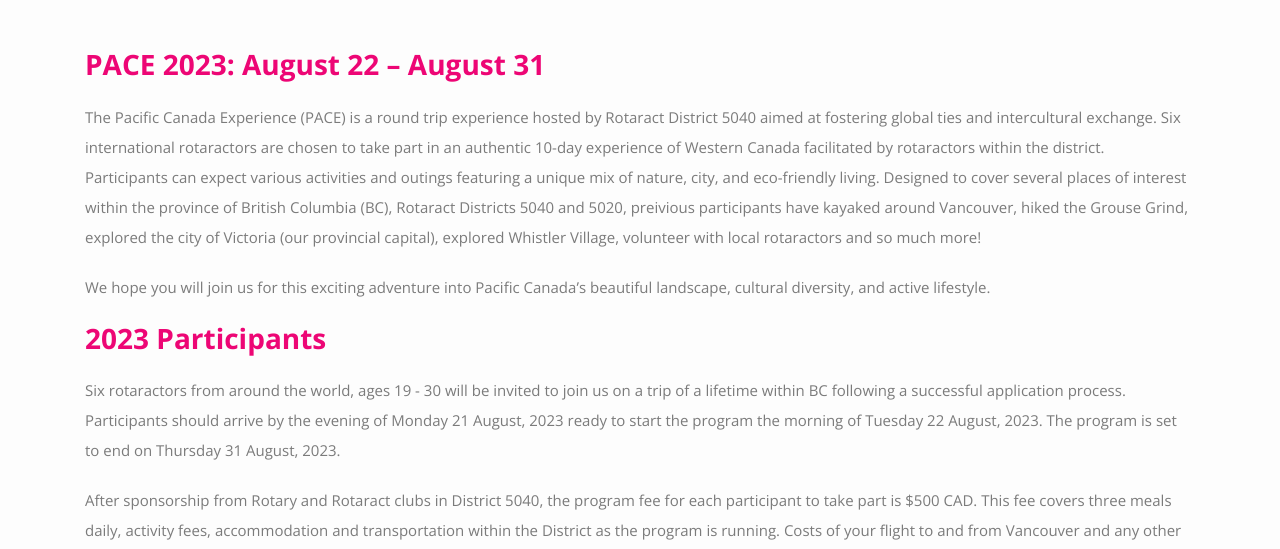
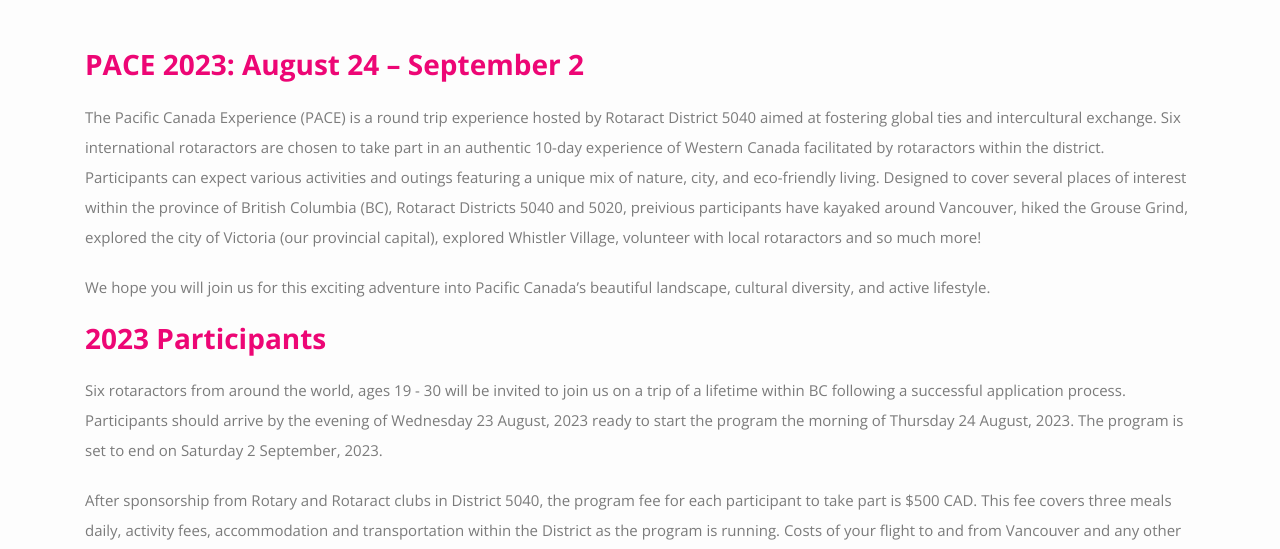
Before and after one commit to rotaract5040/rotaract5040.github.io, a Jekyll site: the page built from _pace/current_year.md, in a window 1280 px wide. Shown: the part 672-1221 px from the top of the page. Built offline with Jekyll 4.4.1, drawn with Linux system fonts in a browser that asks for light colours; nearby versions of some CDN libraries; Markdown is read by kramdown in place of the engine named in the settings.

Commit message:
Update current_year.md

```diff
--- a/_pace/current_year.md
+++ b/_pace/current_year.md
@@ -5,7 +5,7 @@
 header_image: /assets/images/EY_2017-08-26_PACE-Trip_N0073.jpg
 header_image_description: Our 2017 PACE group in Victoria
 ---
-### PACE 2023: August 22 – August 31
+### PACE 2023: August 24 – September 2
 
 The Pacific Canada Experience (PACE) is a round trip experience hosted by Rotaract District 5040 aimed at fostering global ties and intercultural exchange. Six international rotaractors are chosen to take part in an authentic 10-day experience of Western Canada facilitated by rotaractors within the district.
 Participants can expect various activities and outings featuring a unique mix of nature, city, and eco-friendly living. Designed to cover several places of interest within the province of British Columbia (BC), Rotaract Districts 5040 and 5020,  preivious participants have kayaked around Vancouver,  hiked the Grouse Grind, explored the city of Victoria (our provincial capital), explored Whistler Village, volunteer with local rotaractors and so much more!
@@ -14,7 +14,7 @@
 
 ### 2023 Participants
 
-Six rotaractors from around the world, ages 19 - 30 will be invited to join us on a trip of a lifetime within BC following a successful application process. Participants should arrive by the evening of Monday 21 August, 2023 ready to start the program the morning of Tuesday 22 August, 2023. The program is set to end on Thursday 31 August, 2023.
+Six rotaractors from around the world, ages 19 - 30 will be invited to join us on a trip of a lifetime within BC following a successful application process. Participants should arrive by the evening of Wednesday 23 August, 2023 ready to start the program the morning of Thursday 24 August, 2023. The program is set to end on Saturday 2 September, 2023.
 
 After sponsorship from Rotary and Rotaract clubs in District 5040, the program fee for each participant to take part is $500 CAD. This fee covers three meals daily, activity fees, accommodation and transportation within the District as the program is running. Costs of your flight to and from Vancouver and any other personal expenses such as souvenirs, international health insurance etc – are not included in the participation fee.
 
```
